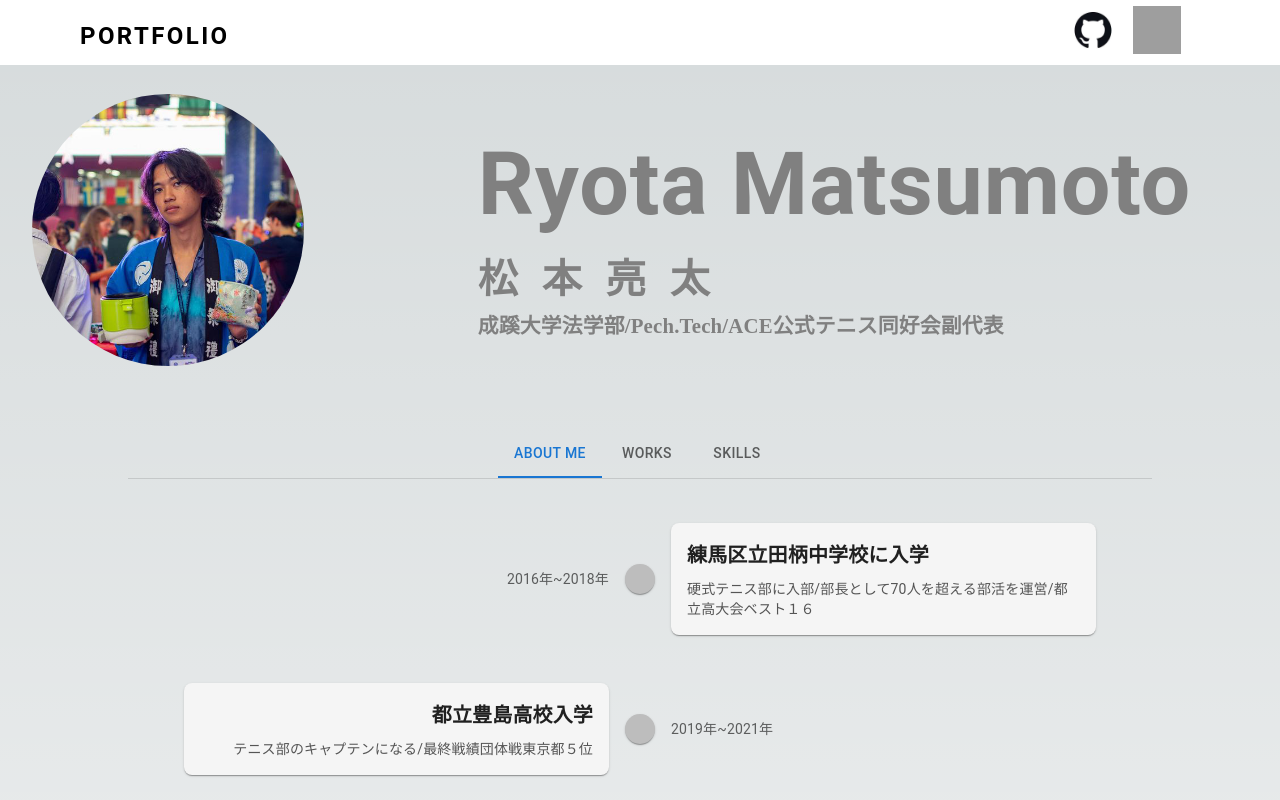
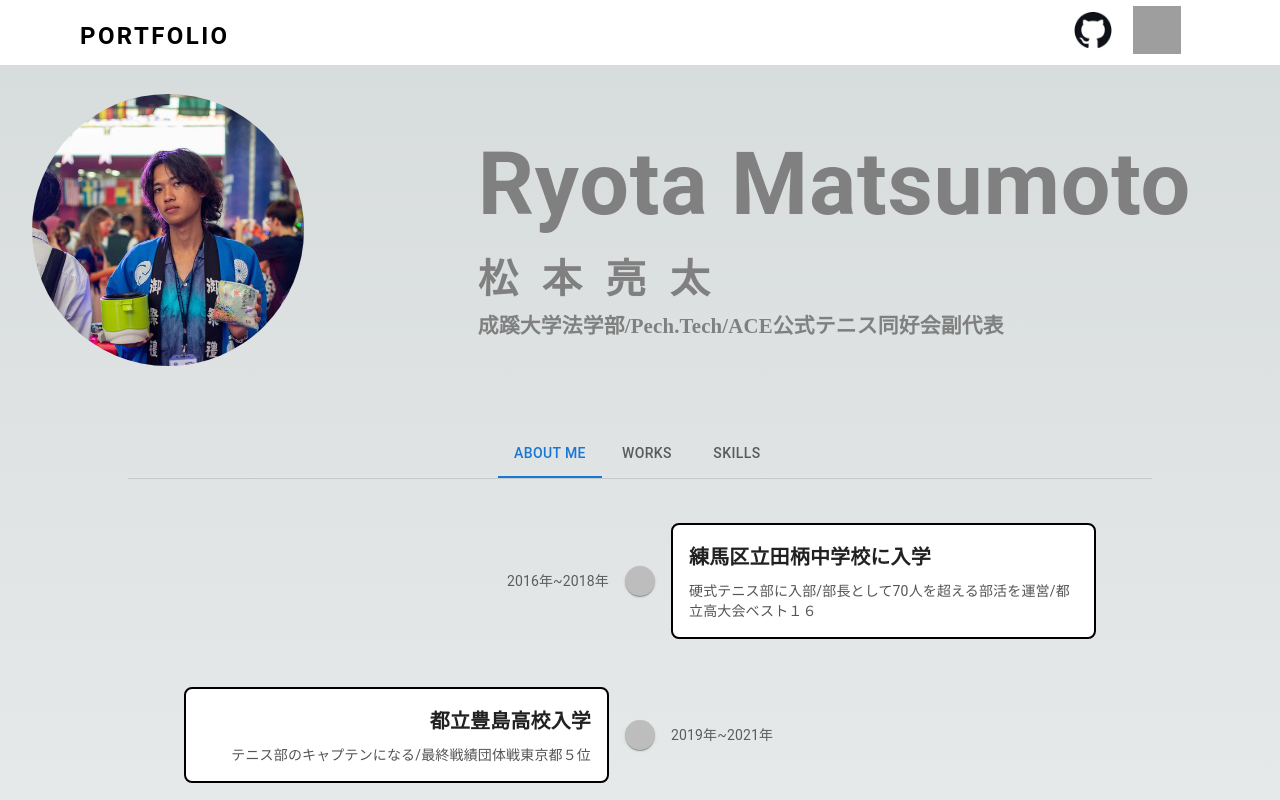
Before and after one commit to ryolingo/ryotaportfolio, a Next.js app: page / in a window 1280 px wide. Shown: the top 800 px of the page. Built offline with nearby package versions, Linux system fonts and the light colour scheme; grey boxes are pictures that could not be loaded.

Commit message:
css調整

```diff
--- a/src/app/components/molecule/TimeLine.tsx
+++ b/src/app/components/molecule/TimeLine.tsx
@@ -15,8 +15,10 @@ import { useInView } from "react-intersection-observer";
 const cardStyle = {
   padding: "16px",
   margin: "8px 0",
-  backgroundColor: "#f5f5f5",
+  backgroundColor: "#ffffff",
   borderRadius: "8px",
+  boxShadow: "none",
+  border: "2px solid black",
   opacity: 0,
   transform: "translateY(20px)",
   transition: "opacity 1s ease-in-out, transform 1s ease-in-out",
@@ -34,7 +36,7 @@ const subtitleStyle = {
 const timelineItemStyle = {
   display: "flex",
   alignItems: "center",
-  marginBottom: "20px", // 各アイテム間の間隔を設定
+  marginBottom: "20px",
   opacity: 0,
   transform: "translateY(20px)",
   transition: "opacity 1s ease-in-out, transform 1s ease-in-out",
```
